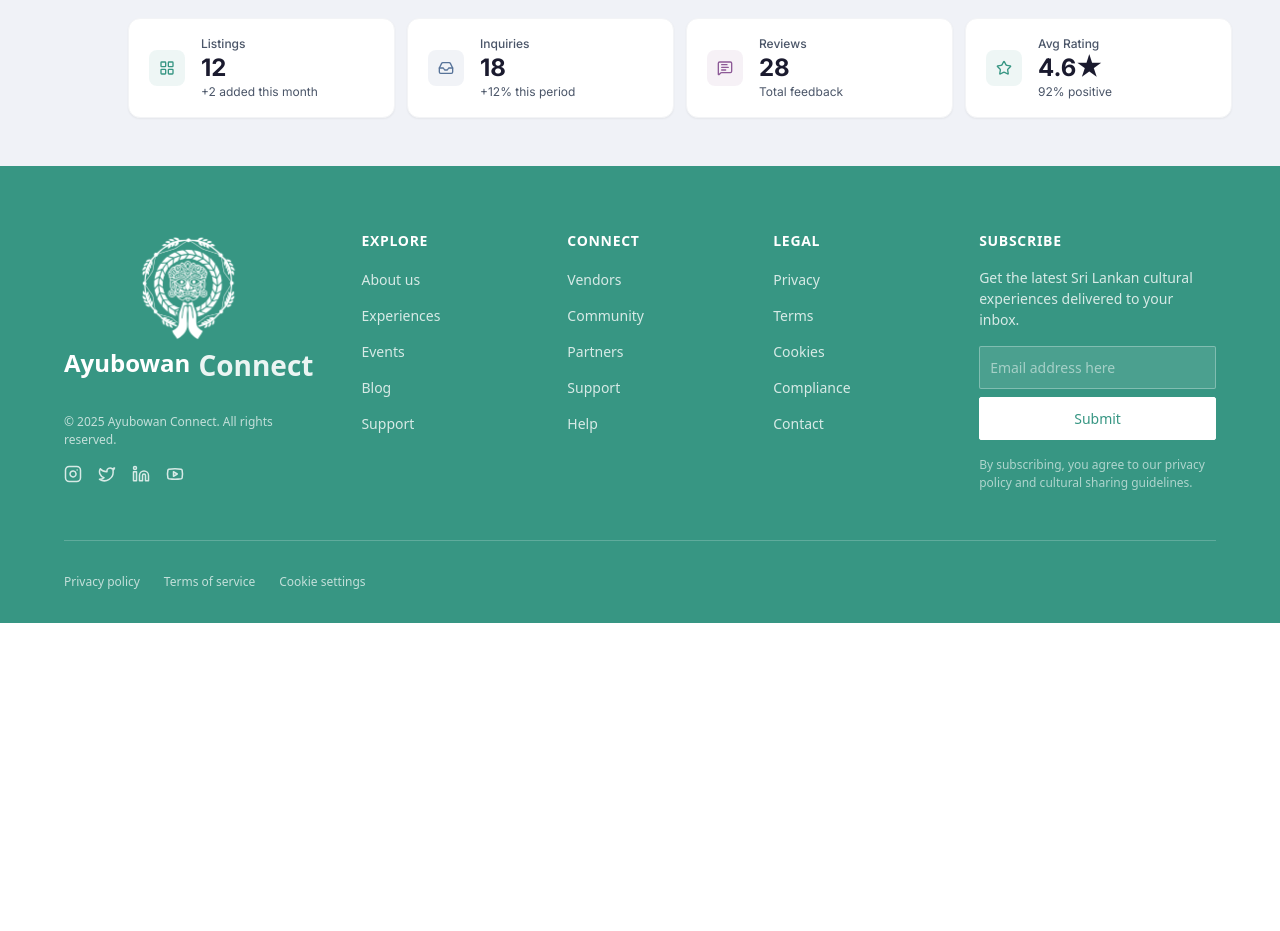
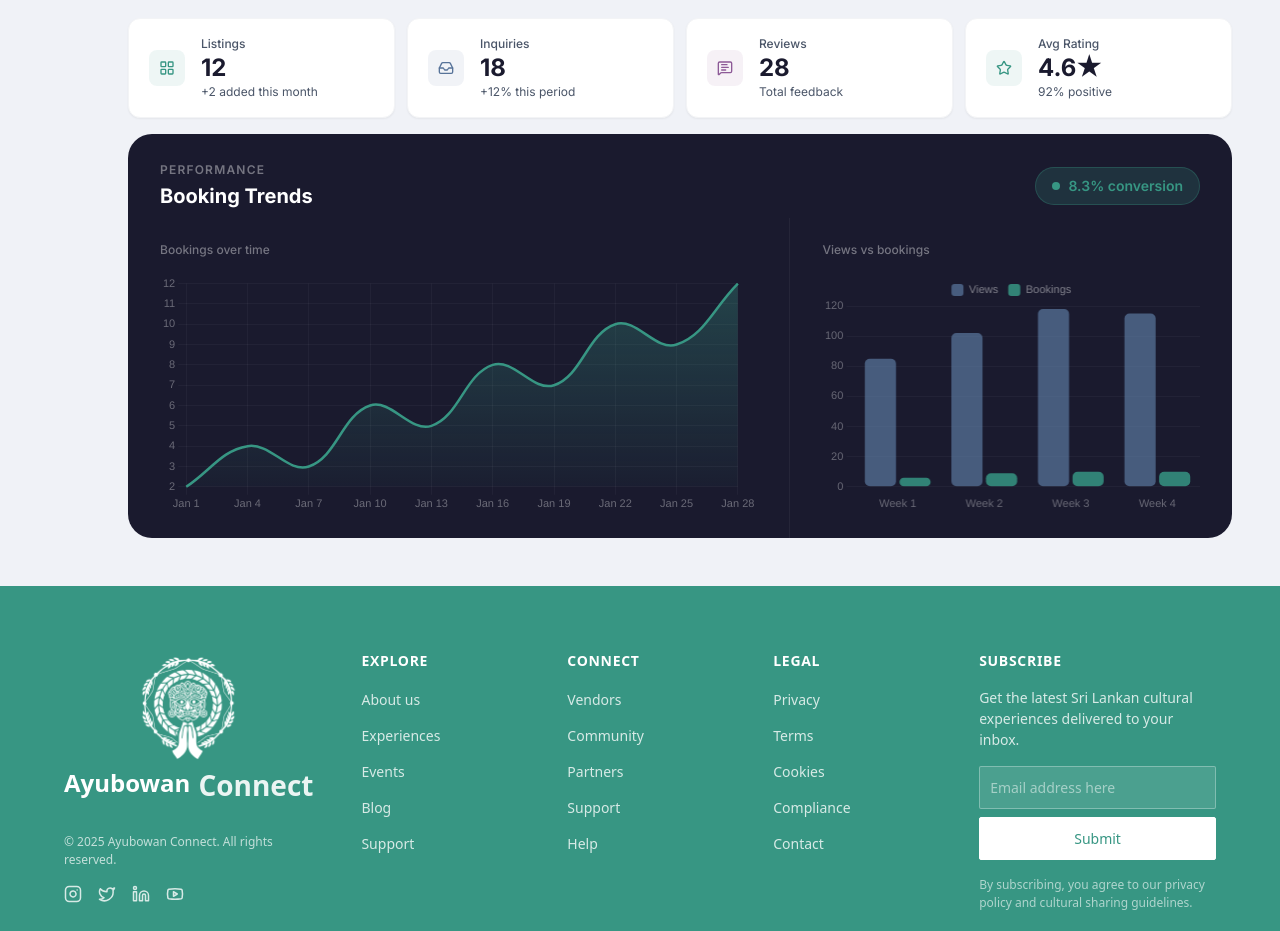
Before and after one commit to MatheeshaB2004/Ayubowan-Connect, a Next.js app in the folder frontend/: page /vendor/analytics_dashboard in a window 1280 px wide. Shown: the part 844-1775 px from the top of the page. Before the commit the page ends 1467 px from the top, so only its background shows below. Built offline with nearby package versions, Linux system fonts and the light colour scheme; no server answers.

Commit message:
Add performance trends charts
-Installed Chart.js
-Added booking and views charts using Chart.js with mock data.

```diff
--- /dev/null
+++ b/frontend/app/vendor/analytics_dashboard/PerformanceTrends.tsx
@@ -0,0 +1,239 @@
+"use client";
+import React, { useEffect, useRef } from 'react';
+import { motion } from 'framer-motion';
+import {
+  Chart as ChartJS,
+  CategoryScale,
+  LinearScale,
+  PointElement,
+  LineElement,
+  BarElement,
+  Filler,
+  Tooltip,
+  Legend } from
+'chart.js';
+import { Line, Bar } from 'react-chartjs-2';
+import { BookingTrendPoint, ViewsVsBookingsPoint } from './datas';
+ChartJS.register(
+  CategoryScale,
+  LinearScale,
+  PointElement,
+  LineElement,
+  BarElement,
+  Filler,
+  Tooltip,
+  Legend
+);
+interface PerformanceTrendsProps {
+  bookingTrend: BookingTrendPoint[];
+  viewsVsBookings: ViewsVsBookingsPoint[];
+  conversionRate: number;
+}
+export default function PerformanceTrends({
+  bookingTrend,
+  viewsVsBookings,
+  conversionRate
+}: PerformanceTrendsProps) {
+  const lineData = {
+    labels: bookingTrend.map((d) => d.date),
+    datasets: [
+    {
+      label: 'Bookings',
+      data: bookingTrend.map((d) => d.bookings),
+      borderColor: '#379683',
+      borderWidth: 2.5,
+      pointRadius: 0,
+      pointHoverRadius: 5,
+      pointHoverBackgroundColor: '#379683',
+      fill: true,
+      backgroundColor: (ctx: any) => {
+        const canvas = ctx.chart.ctx;
+        const gradient = canvas.createLinearGradient(0, 0, 0, 240);
+        gradient.addColorStop(0, 'rgba(55,150,131,0.35)');
+        gradient.addColorStop(1, 'rgba(55,150,131,0)');
+        return gradient;
+      },
+      tension: 0.4
+    }]
+
+  };
+  const lineOptions = {
+    responsive: true,
+    maintainAspectRatio: false,
+    plugins: {
+      legend: {
+        display: false
+      },
+      tooltip: {
+        backgroundColor: '#0f0f1a',
+        titleColor: 'rgba(255,255,255,0.9)',
+        bodyColor: '#379683',
+        borderColor: 'rgba(255,255,255,0.1)',
+        borderWidth: 1,
+        padding: 12,
+        cornerRadius: 10
+      }
+    },
+    scales: {
+      x: {
+        grid: {
+          color: 'rgba(255,255,255,0.04)',
+          drawBorder: false
+        },
+        ticks: {
+          color: 'rgba(255,255,255,0.35)',
+          font: {
+            size: 11
+          }
+        },
+        border: {
+          display: false
+        }
+      },
+      y: {
+        grid: {
+          color: 'rgba(255,255,255,0.04)',
+          drawBorder: false
+        },
+        ticks: {
+          color: 'rgba(255,255,255,0.35)',
+          font: {
+            size: 11
+          }
+        },
+        border: {
+          display: false
+        }
+      }
+    }
+  };
+  const barData = {
+    labels: viewsVsBookings.map((d) => d.week),
+    datasets: [
+    {
+      label: 'Views',
+      data: viewsVsBookings.map((d) => d.views),
+      backgroundColor: 'rgba(87,115,153,0.75)',
+      borderRadius: 5,
+      borderSkipped: false
+    },
+    {
+      label: 'Bookings',
+      data: viewsVsBookings.map((d) => d.bookings),
+      backgroundColor: 'rgba(55,150,131,0.85)',
+      borderRadius: 5,
+      borderSkipped: false
+    }]
+
+  };
+  const barOptions = {
+    responsive: true,
+    maintainAspectRatio: false,
+    plugins: {
+      legend: {
+        labels: {
+          color: 'rgba(255,255,255,0.45)',
+          font: {
+            size: 11
+          },
+          boxWidth: 12,
+          boxHeight: 12,
+          borderRadius: 3,
+          useBorderRadius: true
+        }
+      },
+      tooltip: {
+        backgroundColor: '#0f0f1a',
+        titleColor: 'rgba(255,255,255,0.9)',
+        bodyColor: 'rgba(255,255,255,0.6)',
+        borderColor: 'rgba(255,255,255,0.1)',
+        borderWidth: 1,
+        padding: 12,
+        cornerRadius: 10
+      }
+    },
+    scales: {
+      x: {
+        grid: {
+          display: false
+        },
+        ticks: {
+          color: 'rgba(255,255,255,0.35)',
+          font: {
+            size: 11
+          }
+        },
+        border: {
+          display: false
+        }
+      },
+      y: {
+        grid: {
+          color: 'rgba(255,255,255,0.04)',
+          drawBorder: false
+        },
+        ticks: {
+          color: 'rgba(255,255,255,0.35)',
+          font: {
+            size: 11
+          }
+        },
+        border: {
+          display: false
+        }
+      }
+    }
+  };
+  return (
+    <motion.div
+      initial={{
+        opacity: 0,
+        y: 20
+      }}
+      animate={{
+        opacity: 1,
+        y: 0
+      }}
+      transition={{
+        delay: 0.15
+      }}
+      className="rounded-3xl bg-[#1a1a2e] overflow-hidden">
+
+      {/* Header */}
+      <div className="flex items-center justify-between px-8 pt-7 pb-2">
+        <div>
+          <p className="text-white/40 text-xs font-semibold uppercase tracking-widest mb-1">
+            Performance
+          </p>
+          <h3 className="text-xl font-bold text-white">Booking Trends</h3>
+        </div>
+        <div className="flex items-center gap-2 px-4 py-2 rounded-full bg-[#379683]/20 border border-[#379683]/30">
+          <span className="w-2 h-2 rounded-full bg-[#379683]" />
+          <span className="text-[#379683] font-semibold text-sm">
+            {conversionRate}% conversion
+          </span>
+        </div>
+      </div>
+
+      {/* Charts */}
+      <div className="grid grid-cols-1 lg:grid-cols-5 divide-x divide-white/5">
+        <div className="lg:col-span-3 px-8 py-6">
+          <p className="text-white/40 text-xs font-medium mb-4">
+            Bookings over time
+          </p>
+          <div className="h-[240px]">
+            <Line data={lineData} options={lineOptions as any} />
+          </div>
+        </div>
+        <div className="lg:col-span-2 px-8 py-6">
+          <p className="text-white/40 text-xs font-medium mb-4">
+            Views vs bookings
+          </p>
+          <div className="h-[240px]">
+            <Bar data={barData} options={barOptions as any} />
+          </div>
+        </div>
+      </div>
+    </motion.div>);
+
+}
--- a/frontend/app/vendor/analytics_dashboard/page.tsx
+++ b/frontend/app/vendor/analytics_dashboard/page.tsx
@@ -15,6 +15,7 @@ import {
   'lucide-react';
 import HeroSection from "./HeroSection";
 import KPIGrid from "./KPIGrid";
+import PerformanceTrends from "./PerformanceTrends";
 import {
   Period,
   dashboardData,
@@ -263,6 +264,11 @@ export default function Page() {
             />
 
             <KPIGrid data={data.kpi} />
+            <PerformanceTrends
+              bookingTrend={data.bookingTrend}
+              viewsVsBookings={data.viewsVsBookings}
+              conversionRate={data.conversionRate}
+            />
           </section>
         </div>
       </main>
--- a/frontend/package.json
+++ b/frontend/package.json
@@ -9,10 +9,12 @@
     "lint": "eslint"
   },
   "dependencies": {
+    "chart.js": "^4.5.1",
     "framer-motion": "^12.34.3",
     "lucide-react": "^0.563.0",
     "next": "16.1.3",
     "react": "^19.2.3",
+    "react-chartjs-2": "^5.3.1",
     "react-dom": "^19.2.3"
   },
   "devDependencies": {
```
Also changed, not shown: 1 other file (tests, documents, lock files or other folders).
